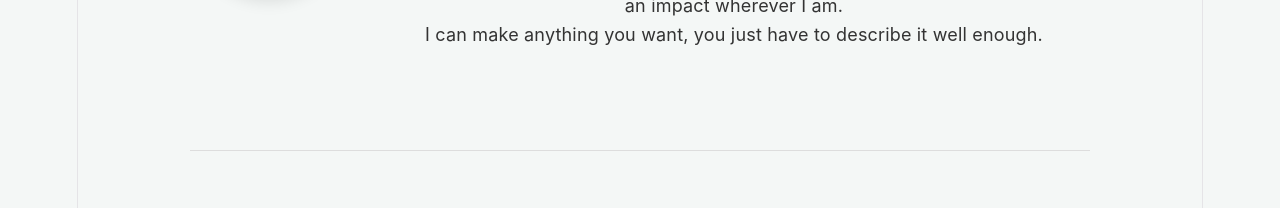
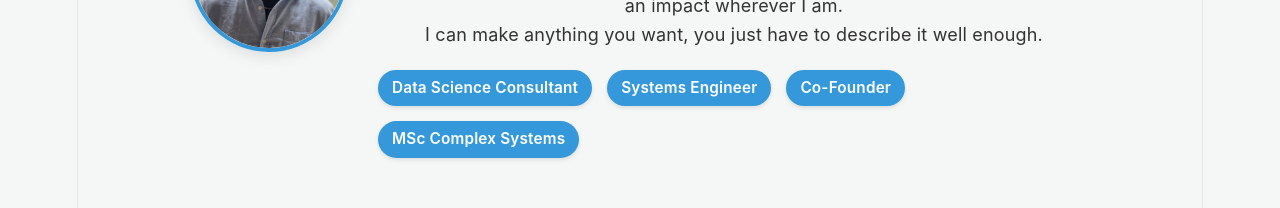
Before and after one commit to GeorgeGitHubbins/personal-website-frontend, a React (Vite) app: page / in a window 1280 px wide. Shown: the part 454-662 px from the top of the page. Built offline with nearby package versions, Linux system fonts and the light colour scheme.

Commit message:
feat: add quick facts to about page and refine styles

```diff
--- a/src/App.css
+++ b/src/App.css
@@ -280,14 +280,21 @@ svg.small-icon {
   border: none;
 }
 
-.highlight {
-  font-style: italic;
-  font-weight: 500;
-  color: var(--accent-color);
-  text-align: center;
-  padding: 10px;
-  border-left: 4px solid var(--accent-color);
-  background: rgba(52, 152, 219, 0.05);
+.badge {
+  background: var(--accent-color);
+  color: white;
+  padding: 6px 14px;
+  border-radius: 20px;
+  font-size: 0.85rem;
+  font-weight: 600;
+  box-shadow: 0 2px 4px rgba(0,0,0,0.1);
+  transition: transform 0.2s ease, background 0.2s ease;
+  cursor: default;
+}
+
+.badge:hover {
+  transform: scale(1.05);
+  background: var(--primary-color);
 }
 
 .contact-section {
--- a/src/pages/About.tsx
+++ b/src/pages/About.tsx
@@ -12,6 +12,13 @@ const About: React.FC = () => {
             <p>Welcome to my website, a place where you can learn about me, what I'm up to, and have been up to.</p>
             <p>I am curious, highly-adaptable and motivated with a passion for system design, data and process improvement. Furthermore, I am communicative, able to solve problems on the go, proficient with technology and ambitious to grow and make an impact wherever I am.</p>
             <p>I can make anything you want, you just have to describe it well enough.</p>
+
+            <div className="quick-facts" style={{ marginTop: '20px', display: 'flex', gap: '15px', flexWrap: 'wrap' }}>
+              <span className="badge">Data Science Consultant</span>
+              <span className="badge">Systems Engineer</span>
+              <span className="badge">Co-Founder</span>
+              <span className="badge">MSc Complex Systems</span>
+            </div>
           </div>
         </div>
       </section>
```
